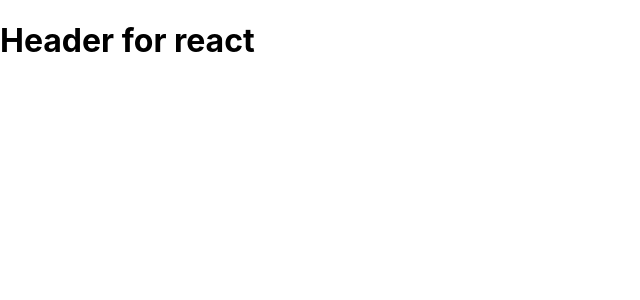
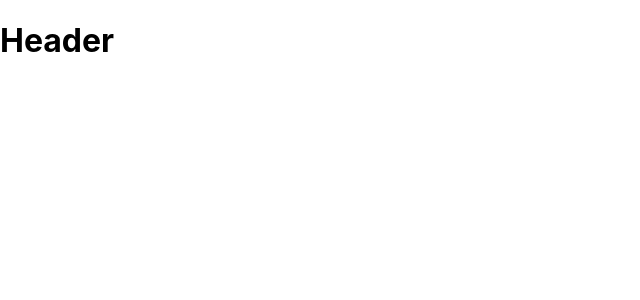
Before and after one commit to DDahlitz/projectFourFrontend, a React (Create React App) app: page / in a window 1280 px wide. Shown: the top 300 px of the page, without its empty margins (0-640 px from the left). Built offline with nearby package versions, Linux system fonts and the light colour scheme.

Commit message:
Adding more to the dev branch to catch up to derrick

```diff
--- a/src/App.js
+++ b/src/App.js
@@ -1,10 +1,12 @@
 
 import './App.css';
+import axios from 'axios';
+import {useState, useEffect}  from 'react';
 
 const App = () => {
 
   return (
-    <h1>Header for react</h1>
+    <h1>Header</h1>
   )
 }
 export default App;
```
